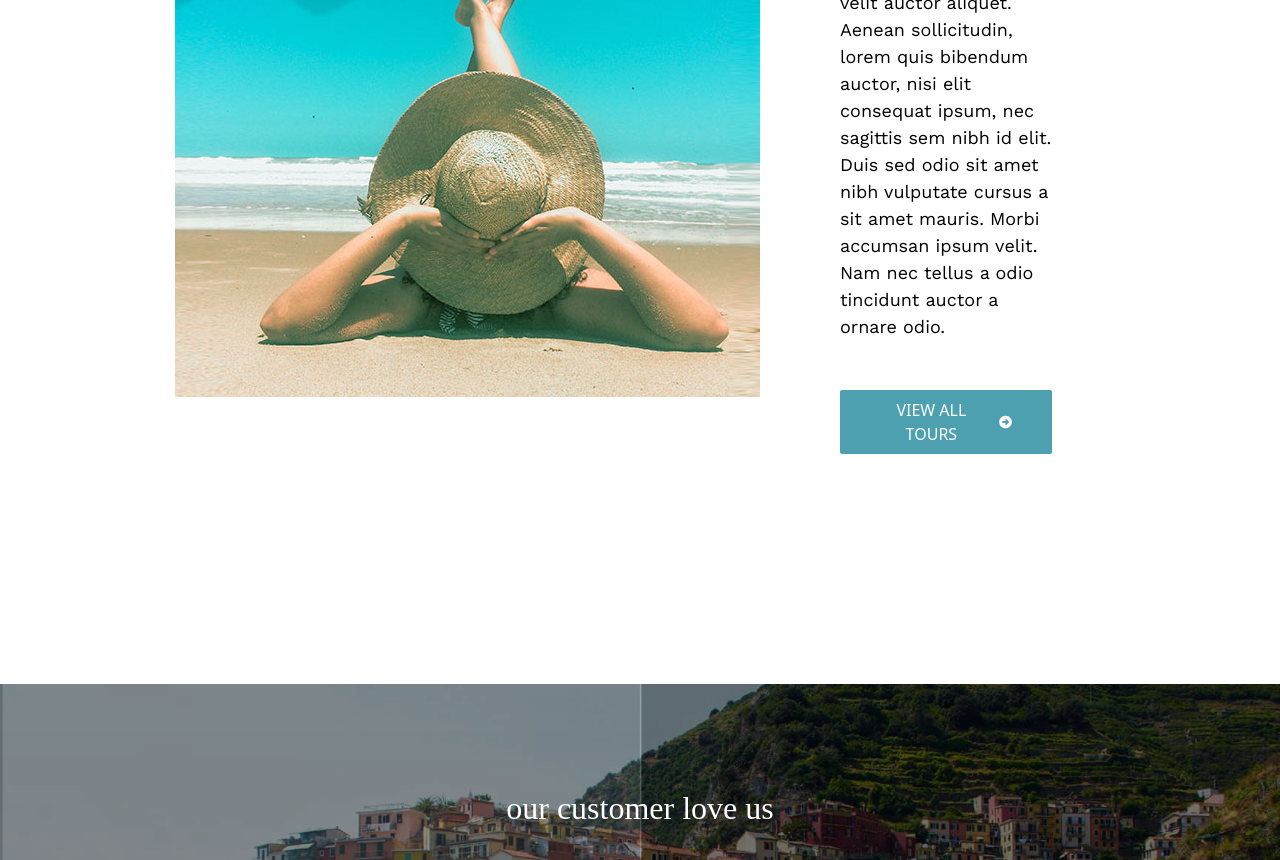
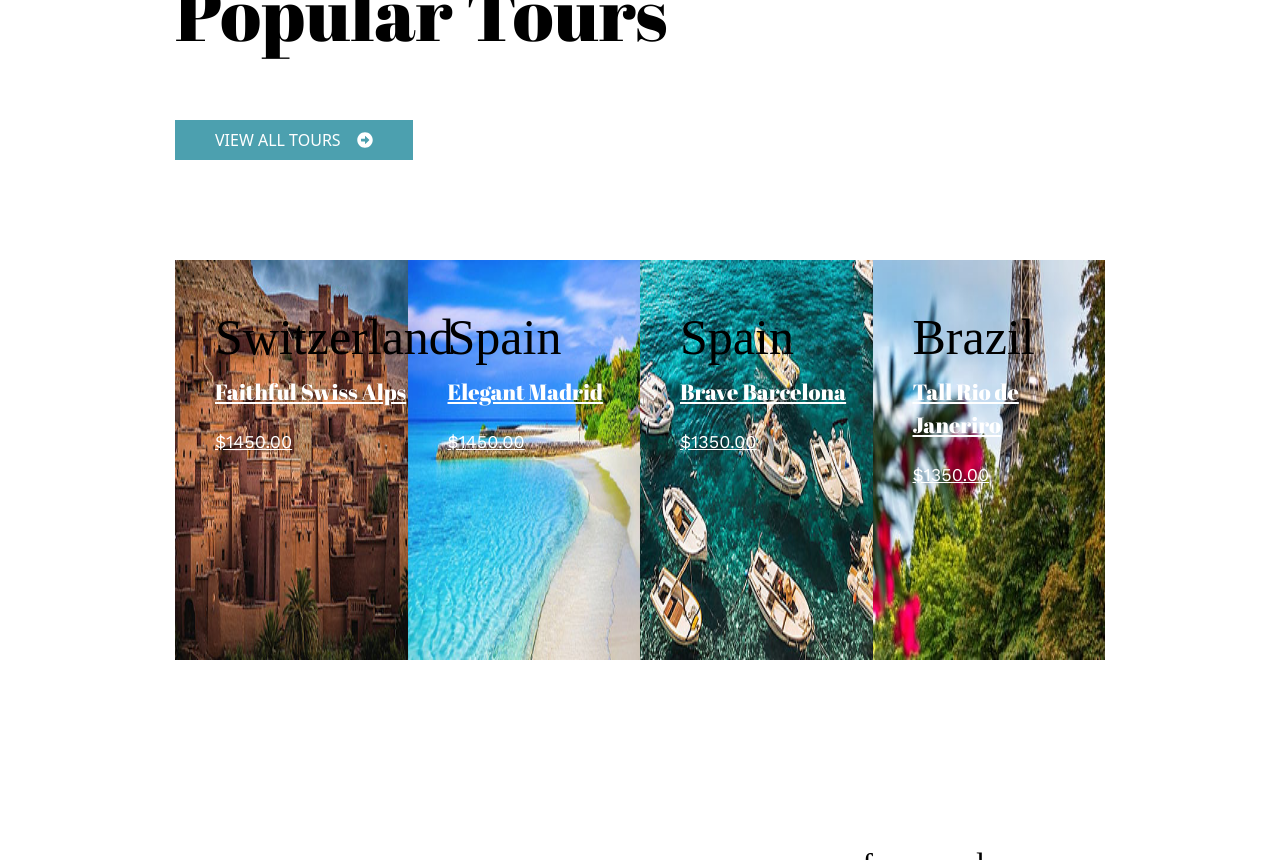
Before and after one commit to iamHarshvardhan10/frontend-travel-agency-website, a React (Vite) app: page / in a window 1280 px wide. Shown: the part 1220-2080 px from the top of the page. Built offline with nearby package versions, Linux system fonts and the light colour scheme; a web font is replaced by a local one.

Commit message:
complete popular tours component from home page

```diff
--- a/src/components/Home.jsx
+++ b/src/components/Home.jsx
@@ -5,6 +5,7 @@ import AboutUsComponent from "./AboutUsComponent";
 import LatestReview from "./LatestReview";
 import Partners from "./Partners";
 import Offers from "./Offers";
+import PopularTours from "./PopularTours";
 const Home = () => {
   return (
     <>
@@ -31,6 +32,7 @@ const Home = () => {
         </button>
         <div>
         </div>
+        <PopularTours/>
         <AboutUsComponent/>
       </div>
         <LatestReview/>
--- /dev/null
+++ b/src/components/PopularTours.jsx
@@ -0,0 +1,32 @@
+import { FaArrowAltCircleRight } from "react-icons/fa";
+import { tour } from "../utils/tours";
+const PopularTours = () => {
+  const sliceCards = tour.slice(5, 9);
+  return (
+    <div>
+      <div className="mt-[300px]">
+        <div className="w-[70%]">
+          <h1 className="text-[32px] font-handwriting">our most</h1>
+          <h1 className="text-[75px]">Popular Tours</h1>
+          <button className="flex items-center text-white gap-4 mt-[50px] py-2 px-10 uppercase font-sans bg-[#4ca0af]">
+            View All Tours <FaArrowAltCircleRight className="text-white" />
+          </button>
+        </div>
+        <div className="flex relative my-[100px]">
+          {sliceCards.map((card) => (
+            <div key={card.id}>
+              <img src={card.image} alt="" className="w-[300px] h-[400px]" />
+              <div className="absolute top-0 p-10">
+                <h1 className="text-[50px] font-handwriting text-gray">{card.name}</h1>
+                <h1 className="text-[22px] text-white underline">{card.text}</h1>
+                <h1 className="text-[18px] text-white font-workSans underline mt-[20px]">{card.price}</h1>
+              </div>
+            </div>
+          ))}
+        </div>
+      </div>
+    </div>
+  );
+};
+
+export default PopularTours;
```
